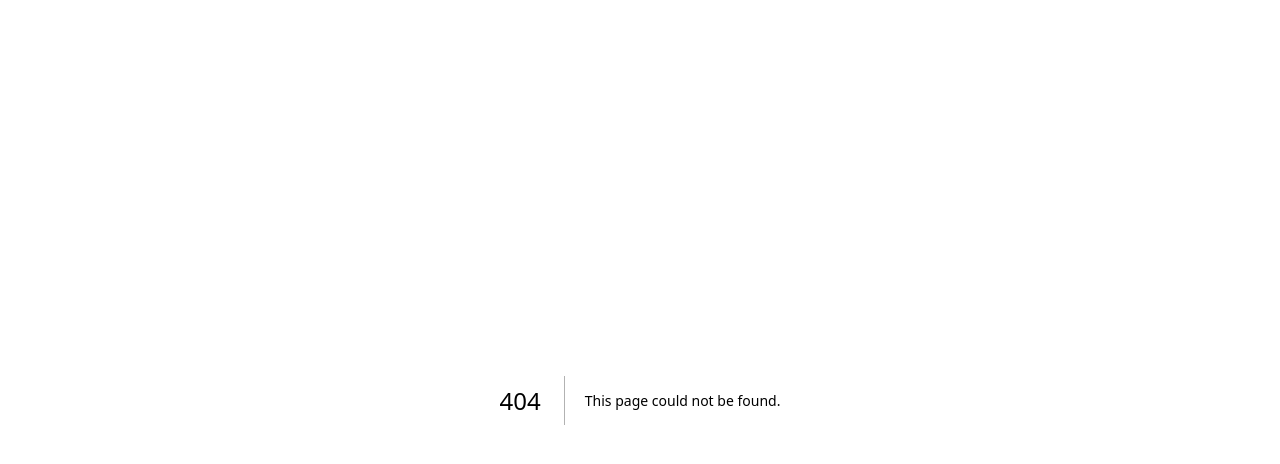
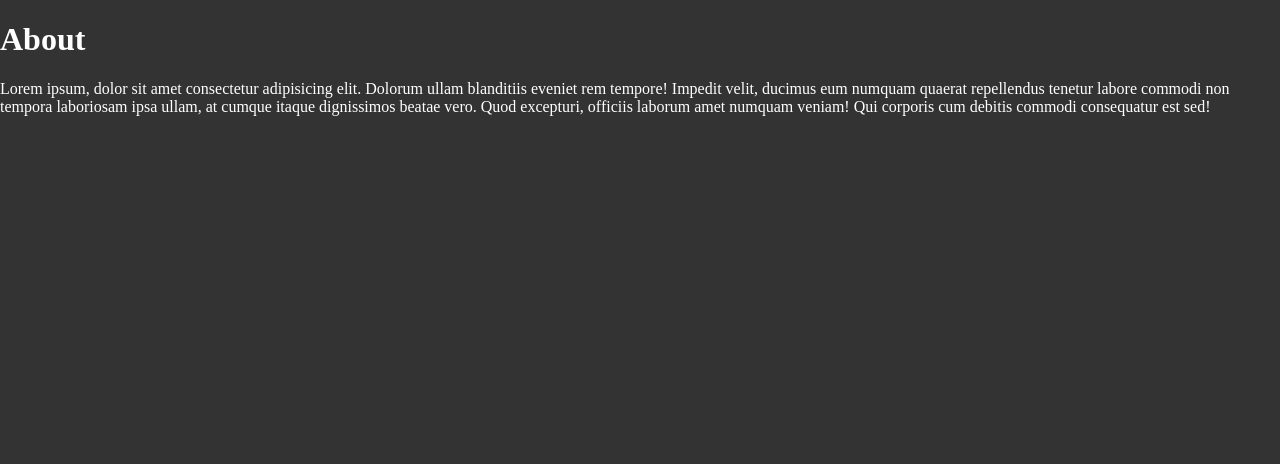
Before and after one commit to suleymanbasbug/next_13_crash, a Next.js app: page /about in a window 1280 px wide. Before the commit this address had no page. Shown: the top 464 px of the page. Built offline with nearby package versions, Linux system fonts and the light colour scheme.

Commit message:
route & nested route

```diff
--- /dev/null
+++ b/app/about/page.jsx
@@ -0,0 +1,17 @@
+function AboutPage() {
+  return (
+    <div>
+      <h1>About</h1>
+      <p>
+        Lorem ipsum, dolor sit amet consectetur adipisicing elit. Dolorum ullam
+        blanditiis eveniet rem tempore! Impedit velit, ducimus eum numquam
+        quaerat repellendus tenetur labore commodi non tempora laboriosam ipsa
+        ullam, at cumque itaque dignissimos beatae vero. Quod excepturi,
+        officiis laborum amet numquam veniam! Qui corporis cum debitis commodi
+        consequatur est sed!
+      </p>
+    </div>
+  );
+}
+
+export default AboutPage;
```
Also changed, not shown: app/about/team/page.jsx (added, +19 -0 lines), app/page.js (+20 -3 lines).
